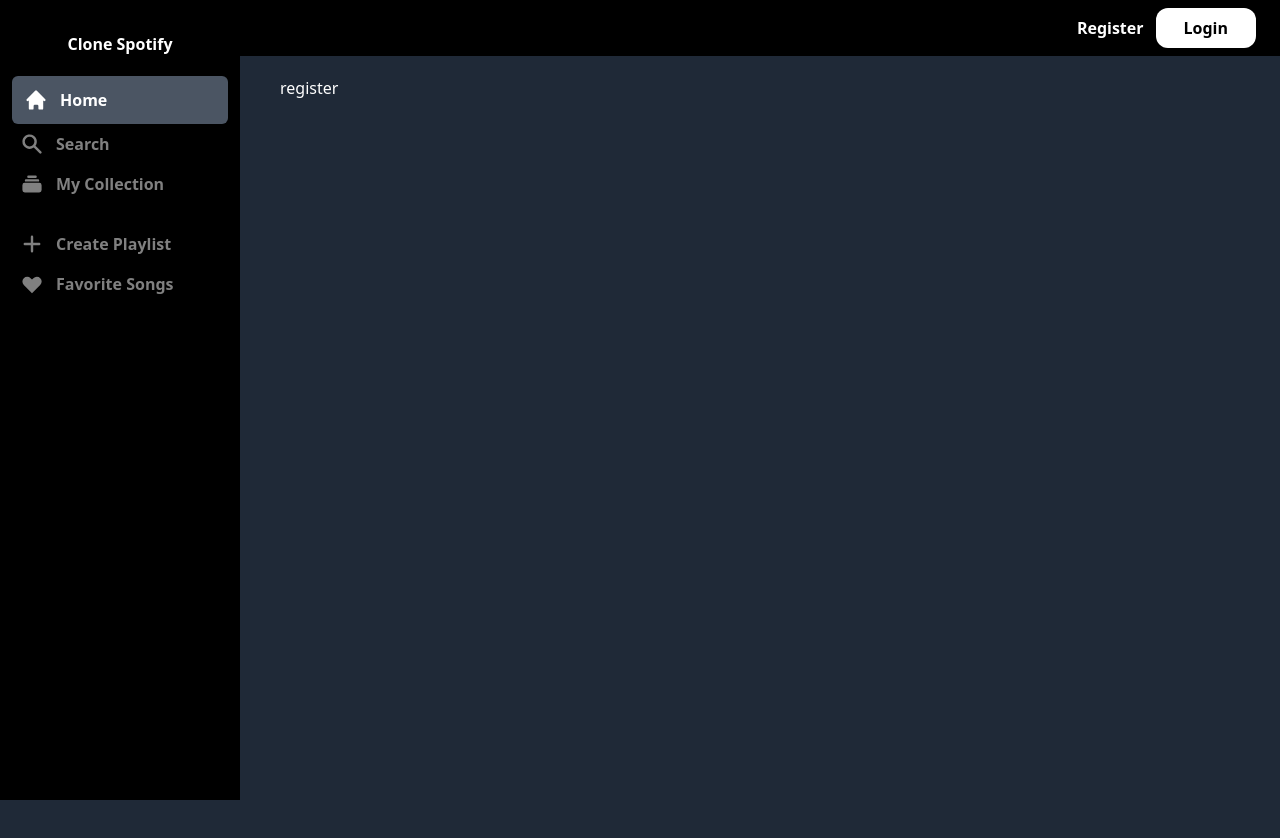
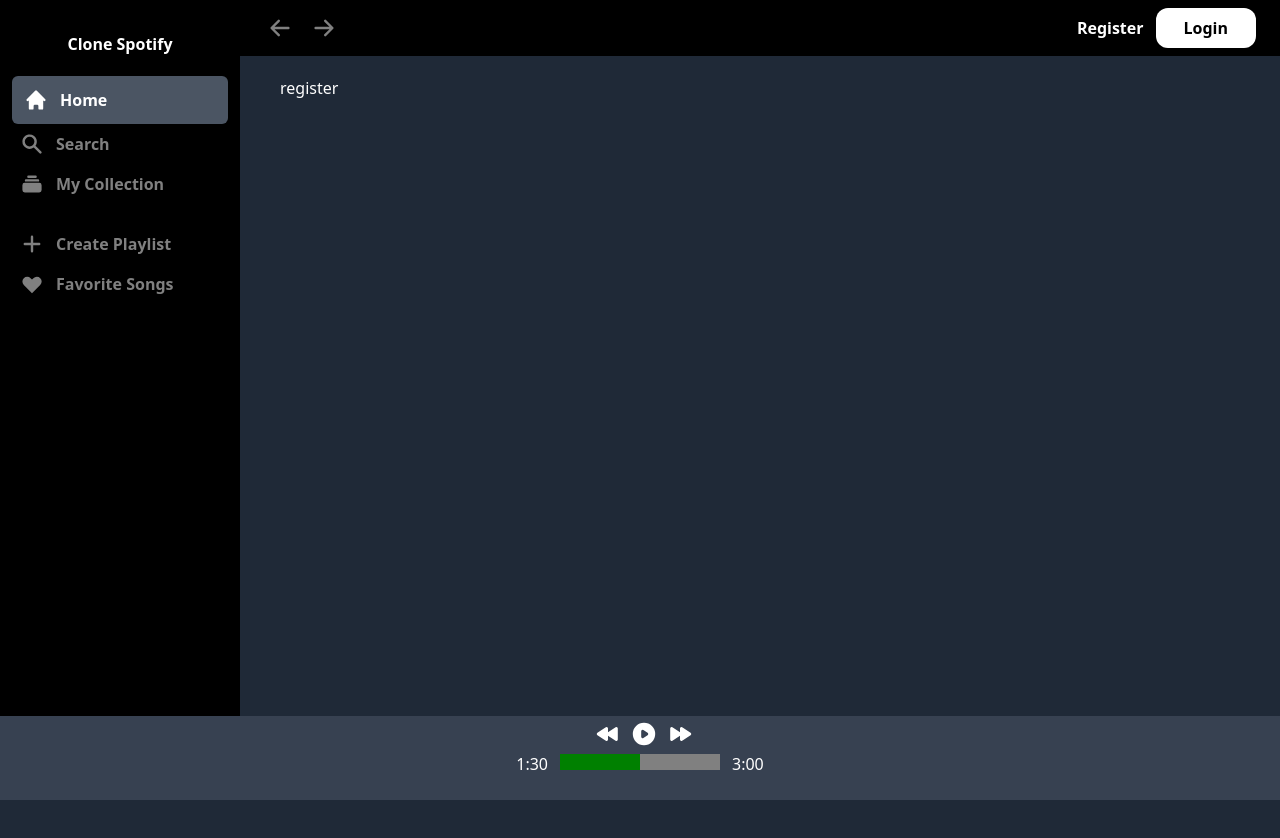
Before and after one commit to lionriera/spotify-clone, a React (Create React App) app: page /register in a window 1280 px wide. Shown: the top 838 px of the page. After the commit the page ends 800 px from the top, so only its background shows below. Built offline with nearby package versions, Linux system fonts and the light colour scheme.

Commit message:
import more icon App.js

```diff
--- a/src/App.js
+++ b/src/App.js
@@ -6,34 +6,61 @@ import {
   Link
 } from "react-router-dom"
 import $ from 'jquery'
-import {HomeIcon, SearchIcon, CollectionIcon, PlusIcon, HeartIcon} from '@heroicons/react/solid'
+import {
+  HomeIcon, SearchIcon, CollectionIcon, PlusIcon, HeartIcon, ArrowLeftIcon, ArrowRightIcon, MenuIcon,
+  RewindIcon, FastForwardIcon, PlayIcon
+} from '@heroicons/react/solid'
 
 import Home from './page/home.jsx'
 import Login from './page/login.jsx'
 import Register from './page/register.jsx'
 
 class Template extends React.Component{
+  constructor(props)
+  {
+    super(props)
+    this.menu = this.menu.bind()
+  }
   componentDidMount()
   {
     document.title = 'Clone Spotify'
     document.body.classList.add('bg-gray-800')
     $('#sidebar').css({width: 240})
-    $('#container').css({marginLeft: 240, height: 1000})
+    $('#container').css({marginLeft: 240})
     $(window).on('scroll', e => {
 
     })
+  }
+  menu(e)
+  {
+    e.preventDefault()
+    if($('#sidebar').hasClass('hidden'))
+    {
+      $('#sidebar').removeClass('hidden').css({marginLeft: '-240px'})
+      $('#sidebar').animate({left: '+=240px'})
+    }else{
+      $('#sidebar').animate({left: '-=240px'})
+      setTimeout(() => {
+        $('#sidebar').addClass('hidden')
+      }, 500)
+    }
   }
   render()
   {
     return (
       <Router>
-        <nav className="bg-black w-full top-0 left-0 fixed pr-5 pl-5 pt-2 pb-2">
-          <div className="flex float-right">
+        <nav id="navbar" className="bg-black w-full top-0 left-0 fixed pr-5 pl-5 pt-2 pb-2 z-50" style={{marginLeft: 240}}>
+          <div className="flex float-left">
+            <a href="#" onClick={this.menu} className="mr-1 p-2 text-white font-bold block sm:hidden"><MenuIcon className="h-6" /></a>
+            <Link to="/" className="mr-1 p-2 cursor-not-allowed text-white text-opacity-50 font-bold"><ArrowLeftIcon className="h-6" /></Link>
+            <Link to="/" className="mr-1 p-2 cursor-not-allowed text-white text-opacity-50 font-bold"><ArrowRightIcon className="h-6" /></Link>
+          </div>
+          <div className="flex float-right" style={{marginRight: 240}}>
             <Link to="/register" className="mr-1 p-2 text-white font-bold">Register</Link>
             <Link to="/login" className="mr-1 pl-7 pr-7 pt-2 pb-2 text-black font-bold bg-white rounded-xl">Login</Link>
           </div>
         </nav>
-        <section id="sidebar" className="bg-black h-full fixed left-0 top-0 text-white p-3">
+        <section id="sidebar" className="bg-black h-full fixed left-0 top-0 mt-14 sm:mt-0 text-white p-3 hidden sm:block transition duration-1000 z-50">
           <h1 className="text-center font-bold pb-5 pt-5">Clone Spotify</h1>
           <ul>
             <li className="flex">
@@ -63,7 +90,29 @@ class Template extends React.Component{
             </li>
           </ul>
         </section>
-        <section id="container" className="mt-16 text-white pl-10 pr-10 pt-3 pb-3">
+        <section id="player" className="bg-gray-700 p-1 fixed bottom-0 left-0 w-full z-30 sm:z-50 text-white">
+          <div className="flex">
+            <div className="sm:w-1/3"></div>
+            <div className="sm:w-1/3 mx-auto block mb-5 text-center">
+              <div className="justify-center flex">{/*style={{marginLeft: '36.5%'}}*/}
+                <a href="">
+                  <span><RewindIcon className="h-7 ml-2" /></span>
+                </a>
+                <a href="">
+                  <span><PlayIcon className="h-7 ml-2" /></span>
+                </a>
+                <a href="">
+                  <span><FastForwardIcon className="h-7 ml-2" /></span>
+                </a>
+              </div>
+              <div className="mt-1">
+                <span className="mr-3">1:30</span><progress value="50" max="100" className="bg-red-200 text-red-400"></progress><span className="ml-3">3:00</span>
+              </div>
+            </div>
+            <div className="sm:w-1/3"></div>
+          </div>
+        </section>
+        <section id="container" className="mt-16 text-white pl-3 pr-3 sm:pl-10 sm:pr-10 pt-3 pb-3 mb-32">
           <Switch>
             <Route exact path="/">
               <Home />
```
